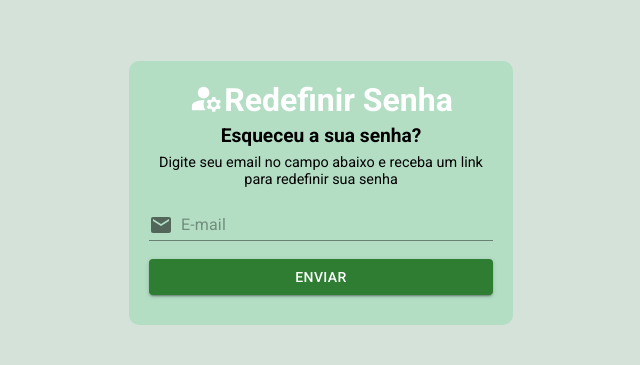
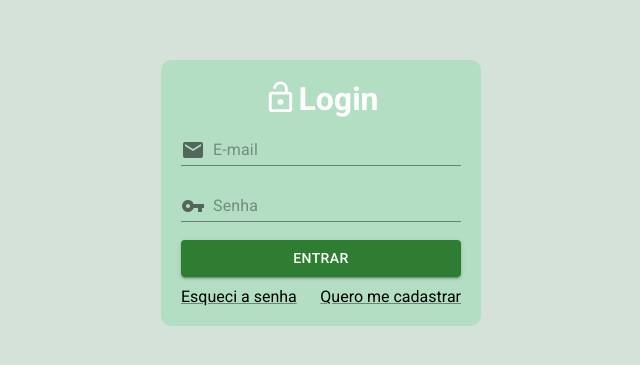
Before and after one commit to thalesAlves758/projeto-farmacia, a React (Create React App) app: page / in a window 1280 px wide. Shown: the part 207-572 px from the top of the page, without its empty margins (319-959 px from the left). Built offline with nearby package versions, Linux system fonts and the light colour scheme.

Commit message:
Renderiza a tela de login e comenta as outras

```diff
--- a/src/App.js
+++ b/src/App.js
@@ -1,13 +1,17 @@
 import './App.css';
 
 import Login from './forms/Login';
-import RedefinirSenha from './forms/RedefinirSenha';
+// import RedefinirSenha from './forms/RedefinirSenha';
+// import DefinirNovaSenha from './forms/DefinirNovaSenha';
+// import CadastroCargo from './forms/CadastroCargo';
 
 function App() {
   return (
     <div className="App">
-      {/* <Login></Login> */}
-      <RedefinirSenha></RedefinirSenha>
+      <Login />
+      {/* <RedefinirSenha /> */}
+      {/* <DefinirNovaSenha /> */}
+      {/* <CadastroCargo /> */}
     </div>
   );
 }
```
